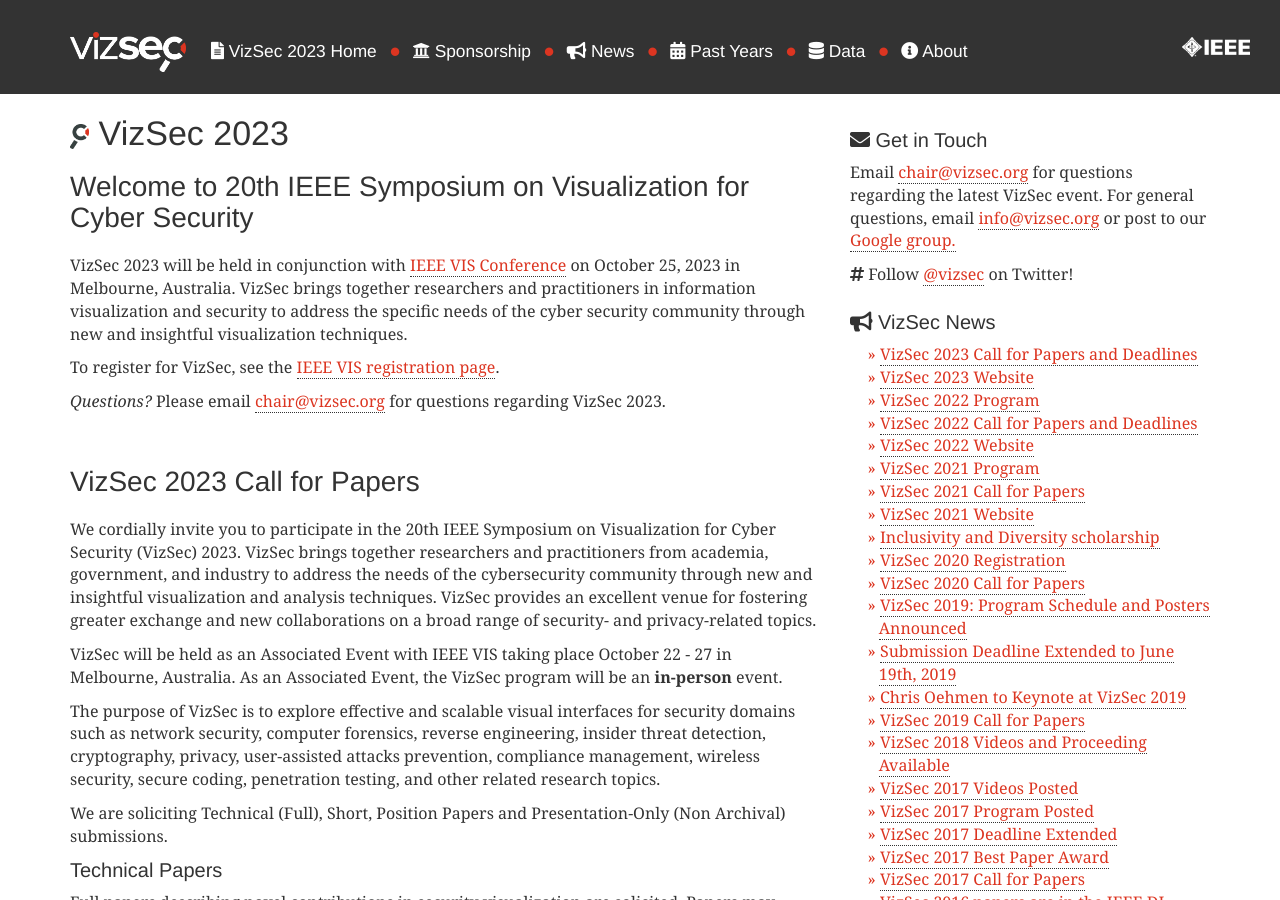
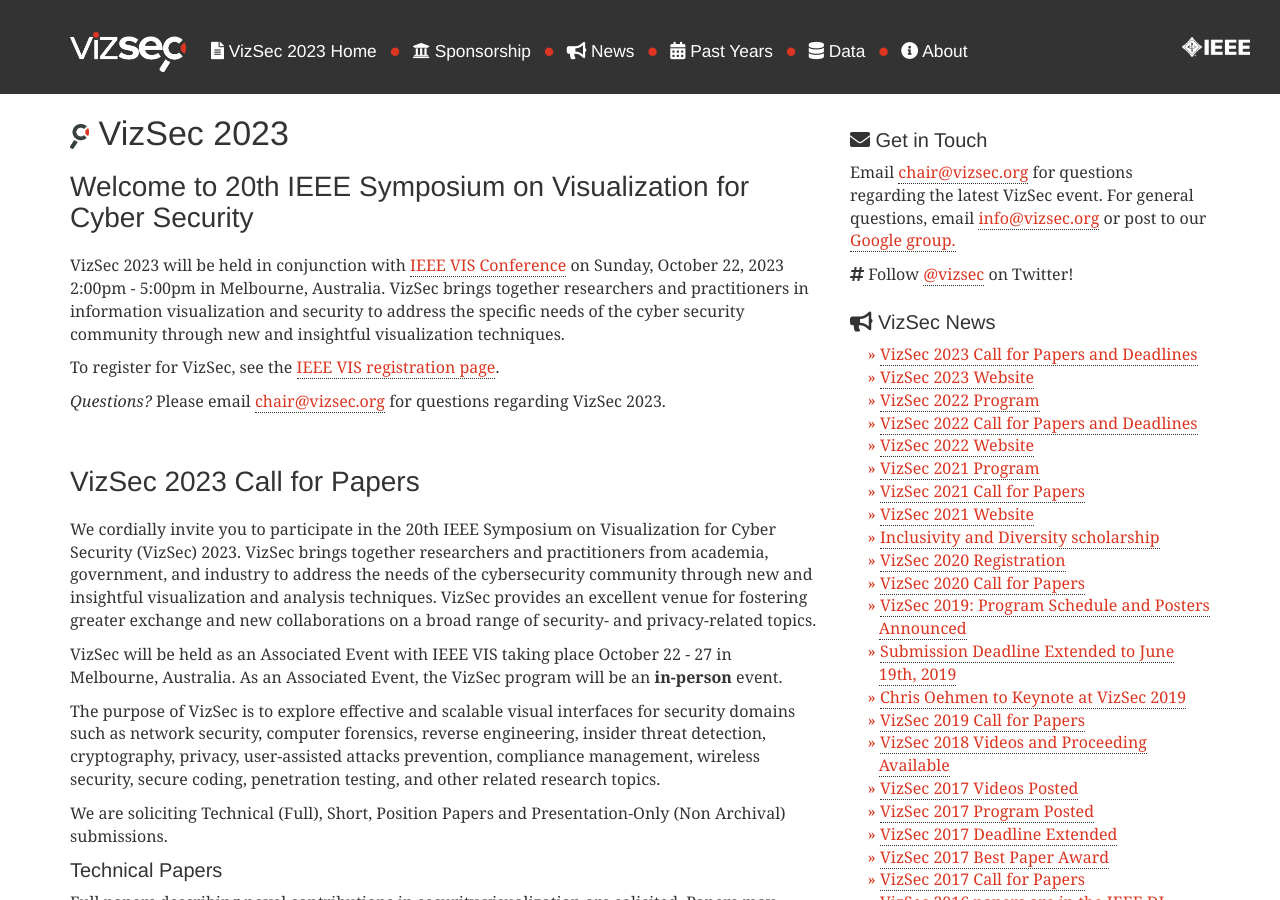
Before and after one commit to vizsec/vizsec.github.io, a Jekyll site: the page built from vizsec2023/index.html, in a window 1280 px wide and 900 px high. Built offline with Jekyll 4.4.1, drawn with Linux system fonts in a browser that asks for light colours; nearby versions of some CDN libraries; some of the changed text lies outside the part shown.

Commit message:
presentation deadline extended, conference date chagne

```diff
--- a/vizsec2023/index.html
+++ b/vizsec2023/index.html
@@ -8,7 +8,7 @@
 <h3>Welcome to 20th IEEE Symposium on Visualization for Cyber Security</h3>
 
 <p>VizSec 2023 will be held in conjunction with  <a href="http://ieeevis.org/">IEEE
-    VIS Conference</a> on October 25, 2023 in Melbourne, Australia. VizSec brings together
+    VIS Conference</a> on Sunday, October 22, 2023 2:00pm - 5:00pm in Melbourne, Australia. VizSec brings together
     researchers and practitioners in information
     visualization and security to address
     the specific needs of the cyber security community through new and insightful visualization techniques.</p>
@@ -173,7 +173,7 @@
         Author notifications
     </p>
     <p>
-        <strong><span style="display: inline-block; width: 120px">Aug 08, 2023</span></strong>
+        <strong><span style="display: inline-block; width: 120px">Aug 11, 2023</span></strong>
         Camera ready submissions and copyright forms due
     </p>
 
```
Also changed, not shown: _posts/2023-04-05-CFP.md (+1 -1 lines).
